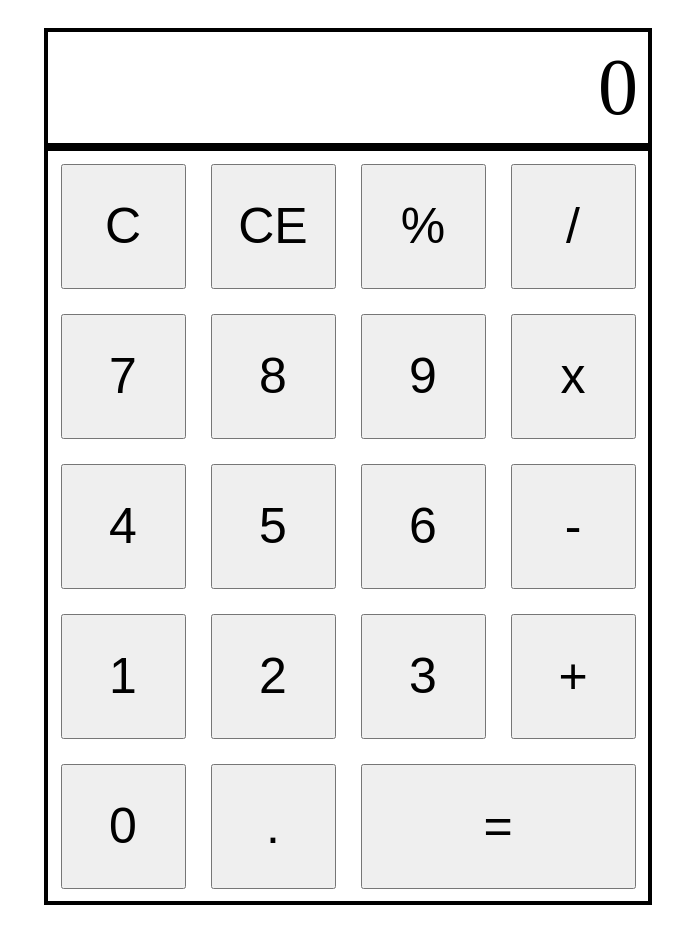
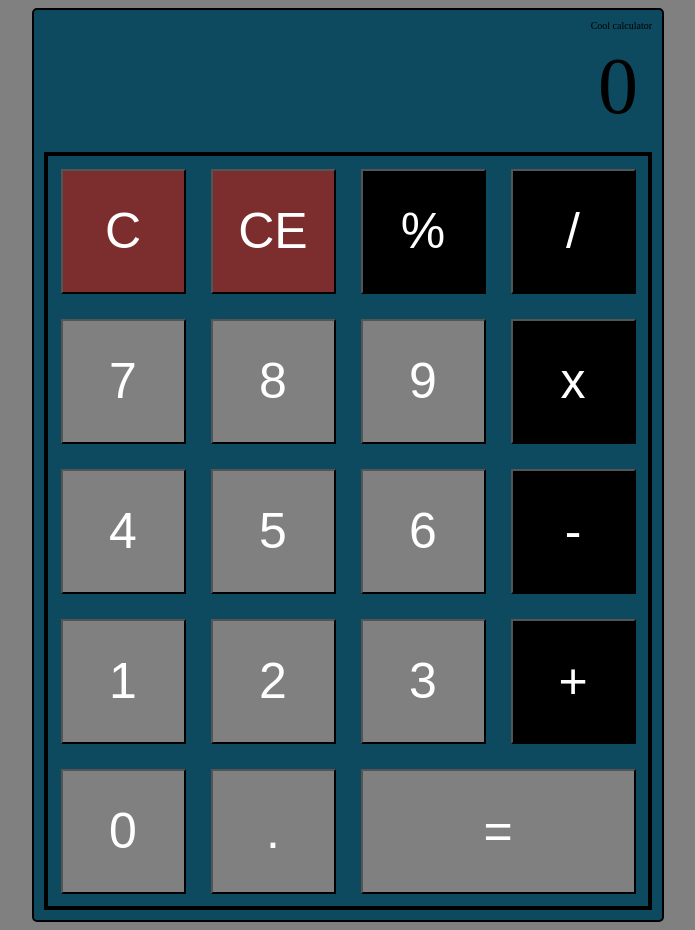
Before and after one commit to Mkkami/odin-calculator, a plain HTML site: page index.html in a window 1280 px wide. Shown: the whole page, without its empty margins (292-987 px from the left). Drawn offline with Linux system fonts and the light colour scheme.

Commit message:
add styling

```diff
--- a/calculator.js
+++ b/calculator.js
@@ -12,7 +12,6 @@ let num1 = 0;
 let num2 = 0;
 let operator = null;
 let nextNumber = false;
-let equalPressed = false;
 display.textContent = 0;
 
 clearButton.addEventListener('click', () => clear());
@@ -52,7 +51,9 @@ function checkState() {
 }
 
 enterButton.addEventListener('click', () => {
-    equalPressed = true;
+    if (nextNumber) {
+        return;
+    }
     num2 = +display.textContent;
     checkState();
     operate();
@@ -70,7 +71,6 @@ digitButtons.forEach((button) => {
         } else {
             display.textContent += button.textContent;
         }
-        repeatLastOperation=false;
 
     })
 })
@@ -80,7 +80,6 @@ function clear() {
     num2 = 0;
     operator = null;
     nextNumber = false;
-    repeatLastOperation = false;
     display.textContent = 0;
 }
 
@@ -148,4 +147,5 @@ function operate() {
             // action without operator - number and enter
     }
     num1 = +display.textContent;
+    nextNumber = true;
 }
--- a/index.html
+++ b/index.html
@@ -9,13 +9,14 @@
 </head>
 <body>
     <div class="calculator">
+        <p id="name">Cool calculator</p>
         <div class="display">
             <p id="text-area"></p>
         </div>
         <div class="controls">
             <button class="all-clear" id="clear">C</button>
             <button class="clear" id="delete">CE</button>
-            <button class="" id="percent">%</button>
+            <button class="percent" id="percent">%</button>
             <button class="operation" id="divide">/</button>
 
             <button class="digit">7</button>
--- a/style.css
+++ b/style.css
@@ -1,14 +1,30 @@
+body {
+    background-color: gray;
+}
 .calculator {
     display: flex;
     flex-direction: column;
     align-items: center;
-    padding-top: 20px;
+    padding: 10px;
+    border: 2px solid black;
+    border-radius: 5px;
+    margin: auto;
+    max-width: fit-content;
+    background-color: #0d495f;
+
 }
 
+#name {
+    font-size: 10px;
+    padding: 0;
+    margin: 0;
+    align-self: flex-end;
+}
 .display {
-    border: 4px solid black;
+    /* border: 4px solid black; */
     min-height: 100px;
     min-width: 600px;
+    margin-bottom: 10px;
 }
 
 #text-area {
@@ -34,6 +50,26 @@ button {
     display: inline-block;
     height: 125px;
 }
+
+.digit,
+.dot,
+.result {
+    color: white;
+    background-color: gray;
+}
+
+.clear,
+.all-clear {
+    background-color: #7c2e2e;
+    color: white;
+}
+
+.operation,
+.percent {
+    background-color: black;
+    color: white;
+}
+
 #enter {
     width: 275px;
 }
```
